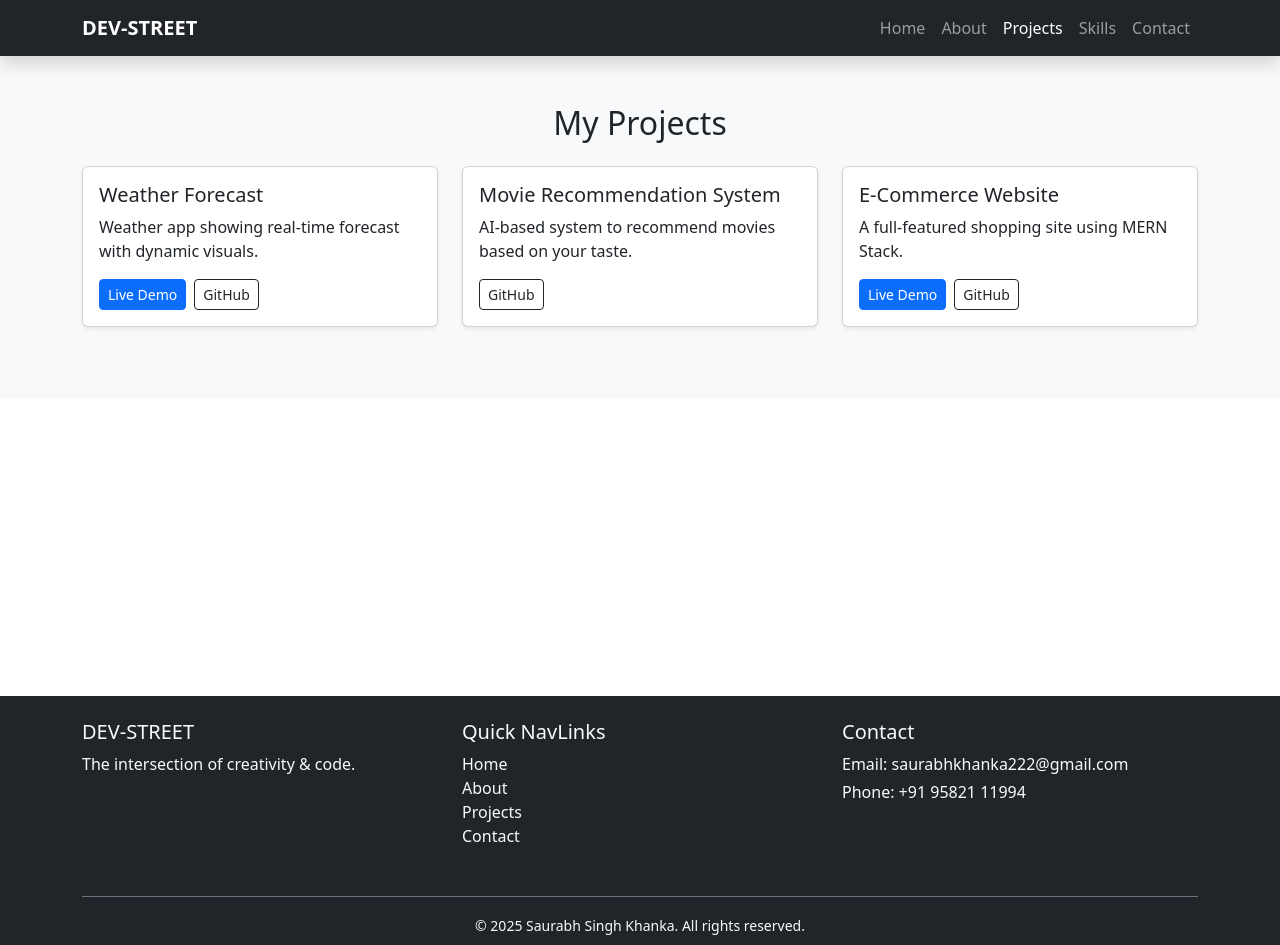
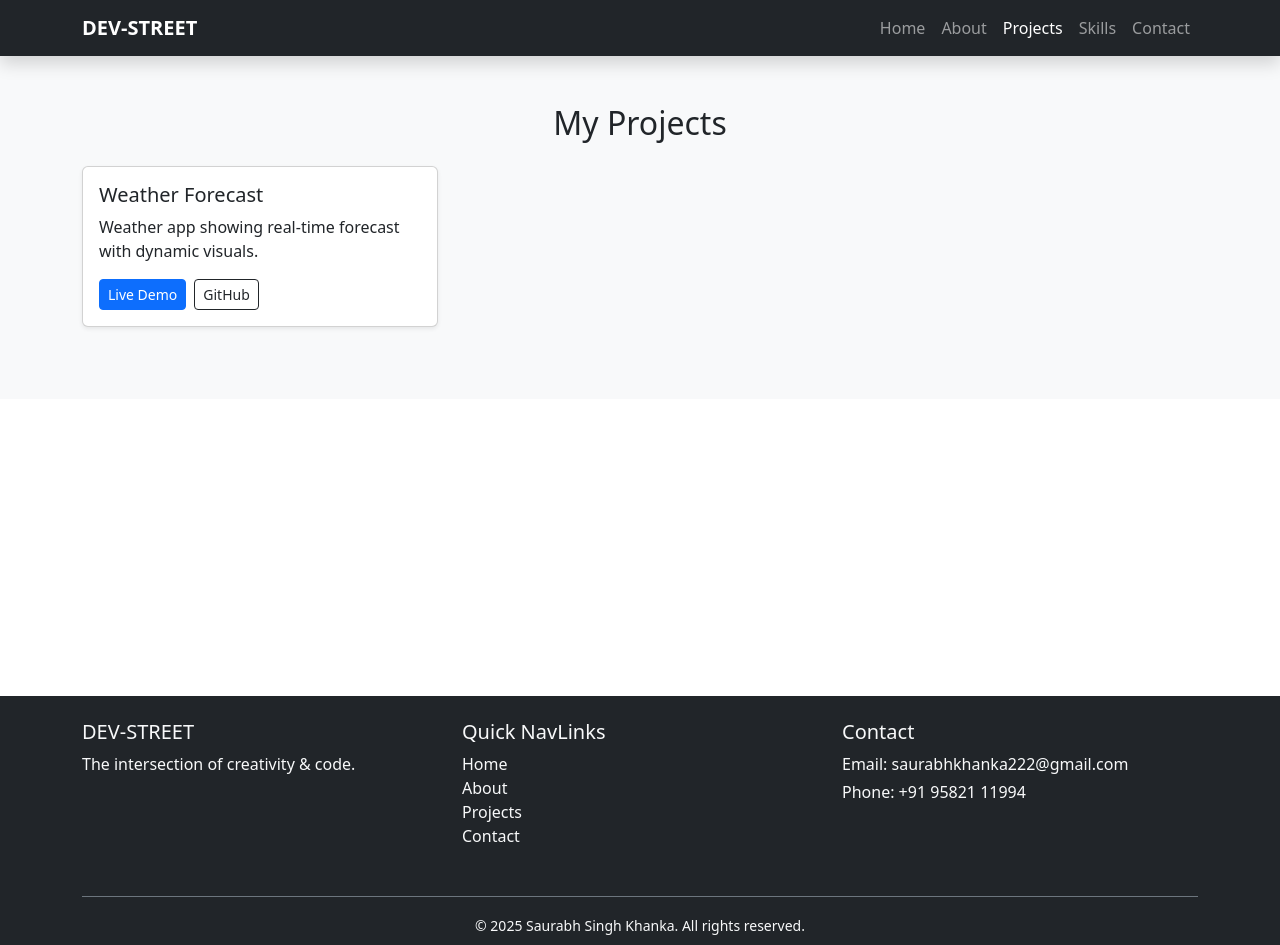
Before and after one commit to Saurabhkhanka/portfolio, a React (Vite) app in the folder client/: page /projects in a window 1280 px wide. Built offline with nearby package versions, Linux system fonts and the light colour scheme.

Commit message:
Update Projects.jsx

```diff
--- a/client/src/pages/Projects.jsx
+++ b/client/src/pages/Projects.jsx
@@ -12,18 +12,6 @@ const Projects = () => {
       description: 'Weather app showing real-time forecast with dynamic visuals.',
       liveLink: 'https://weather-forecast-srsb.onrender.com',
       githubLink: 'https://github.com/Saurabhkhanka/weather'
-    },
-    {
-      title: 'Movie Recommendation System',
-      description: 'AI-based system to recommend movies based on your taste.',
-      liveLink: '',
-      githubLink: 'https://github.com/yourusername/movie-recommender'
-    },
-    {
-      title: 'E-Commerce Website',
-      description: 'A full-featured shopping site using MERN Stack.',
-      liveLink: 'https://yourproject2.com',
-      githubLink: 'https://github.com/yourusername/project2'
     },
     // Add more projects as needed
   ];
```
